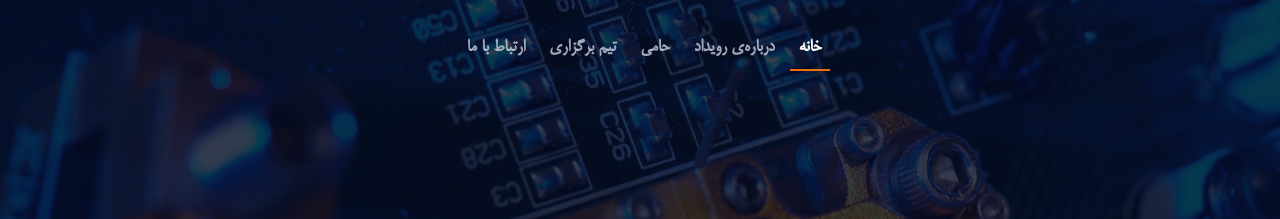
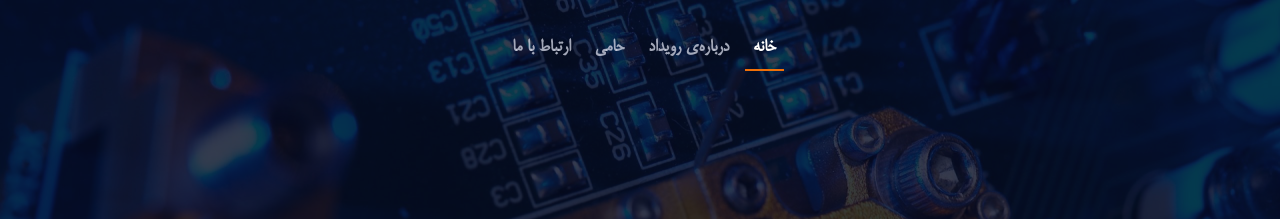
Before and after one commit to Imanm02/Yalda1401-CE-Sharif-Website, a plain HTML site: page index.html in a window 1280 px wide. Shown: the top 219 px of the page. Drawn offline with Linux system fonts and the light colour scheme.

Commit message:
edit text

```diff
--- a/index.html
+++ b/index.html
@@ -58,7 +58,7 @@
 
 
           <li><a class="buy-tickets-link" href="#contact">ارتباط با ما</a></li>
-          <li><a class="buy-tickets-link" href="#speakers">تیم برگزاری</a></li>
+          <!-- <li><a class="buy-tickets-link" href="#speakers">تیم برگزاری</a></li> -->
           <li><a class="buy-tickets-link" href="#supporters">حامی</a></li>
           <li><a class="buy-tickets-link" href="#about">درباره‌ی رویداد</a></li>
           <li class="menu-active"><a class="buy-tickets-link" href="#intro">خانه</a></li>
```
